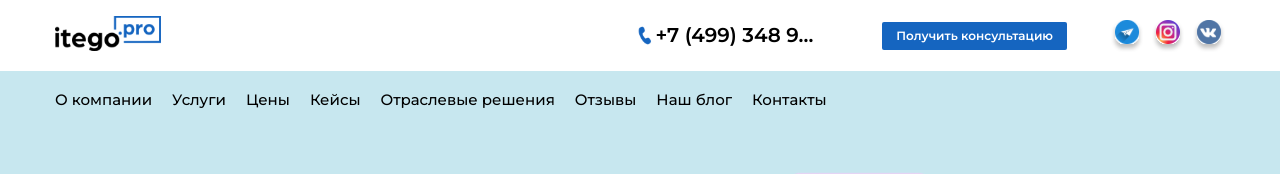
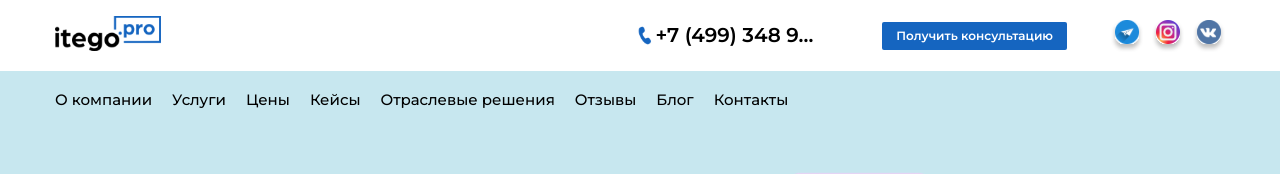
Before and after one commit to BogdanBratsky/itego-vue-client2, a Vue app: page / in a window 1280 px wide. Shown: the top 174 px of the page. Built offline with nearby package versions, Linux system fonts and the light colour scheme.

Commit message:
edited blog

```diff
--- a/src/components/ItegoHeader.vue
+++ b/src/components/ItegoHeader.vue
@@ -47,7 +47,7 @@
                     <a href="#cases" class="header__nav-item">Кейсы</a>
                     <a href="#industry-solutions" class="header__nav-item">Отраслевые решения</a>
                     <a href="#reviews" class="header__nav-item">Отзывы</a>
-                    <router-link to="/blog" class="header__nav-item">Наш блог</router-link>
+                    <router-link to="/blog" class="header__nav-item">Блог</router-link>
                     <a href="#contacts" class="header__nav-item">Контакты</a>
                 </div>
             </div>
```
